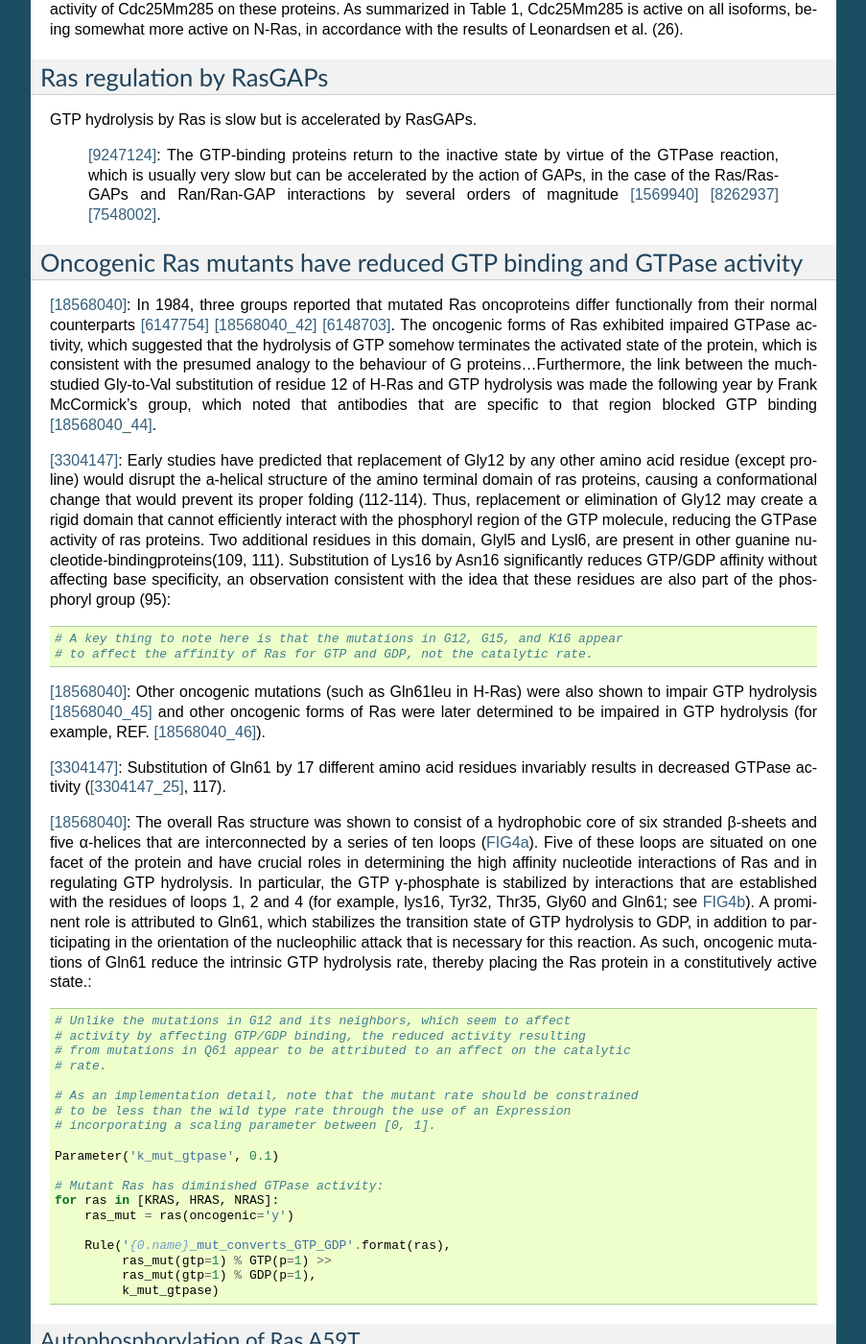
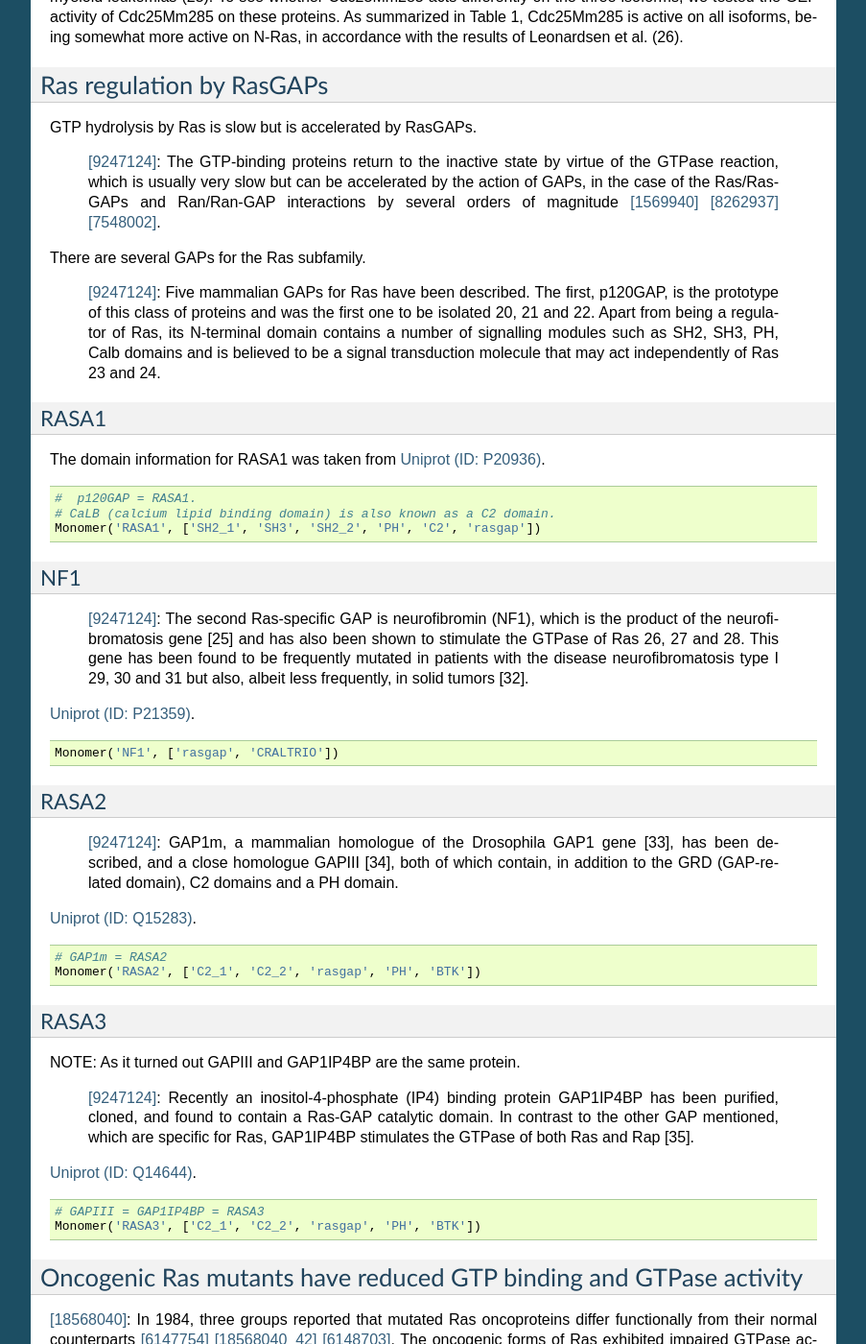
Before and after one commit to sorgerlab/rasmodel, a Sphinx documentation site: the page built from doc/ras_regulation.rst, in a window 1280 px wide and 1400 px high, scrolled down 4929 px. Shown: the whole window at 96% size, without its empty margins (198-1101 px from the left). Built offline with Sphinx 7.4.7, drawn with Linux system fonts in a browser that asks for light colours; some of the changed text lies outside the part shown.

Commit message:
Enumeration of several RasGAPs

```diff
--- a/doc/ras_regulation.rst
+++ b/doc/ras_regulation.rst
@@ -77,12 +77,13 @@ Ras converts GTP to GDP
 
 GTP hydrolysis by wild-type Ras is very slow in the absence of RasGAPs.
 
-[1569940]_: It has been reported that the in vitro GTPase activity of wild-type
-p21, which proceeds at a rate of 0.028 min^-1 at 37°C ([2502546]_), is
-accelerated 100- to 200-fold by GAP, as measured under nonsaturating
-conditions.
+    [1569940]_: It has been reported that the in vitro GTPase activity of wild-type
+    p21, which proceeds at a rate of 0.028 min^-1 at 37°C ([2502546]_), is
+    accelerated 100- to 200-fold by GAP, as measured under nonsaturating
+    conditions.
 
 ::
+
     # Convert 2.8e-2 min^-1 to units of s^-1
     wt_ras_hydrolysis_rate = 2.8e-2 * 60
 
@@ -321,7 +322,76 @@ GTP hydrolysis by Ras is slow but is accelerated by RasGAPs.
     action of GAPs, in the case of the Ras/Ras-GAPs and Ran/Ran-GAP interactions by
     several orders of magnitude [1569940]_ [8262937]_ [7548002]_.
 
+There are several GAPs for the Ras subfamily.
 
+    [9247124]_: Five mammalian GAPs for Ras have been described. The first,
+    p120GAP, is the prototype of this class of proteins and was the first one
+    to be isolated 20, 21 and 22. Apart from being a regulator of Ras, its
+    N-terminal domain contains a number of signalling modules such as SH2, SH3,
+    PH, Calb domains and is believed to be a signal transduction molecule that
+    may act independently of Ras 23 and 24.
+
+RASA1
+~~~~~
+
+The domain information for RASA1 was taken from `Uniprot (ID: P20936)
+<http://www.uniprot.org/uniprot/P20936>`_.
+
+::
+
+    #  p120GAP = RASA1.
+    # CaLB (calcium lipid binding domain) is also known as a C2 domain.
+    Monomer('RASA1', ['SH2_1', 'SH3', 'SH2_2', 'PH', 'C2', 'rasgap'])
+
+..
+
+NF1
+~~~
+
+    [9247124]_: The second Ras-specific GAP is neurofibromin (NF1), which is
+    the product of the neurofibromatosis gene [25] and has also been shown to
+    stimulate the GTPase of Ras 26, 27 and 28.  This gene has been found to be
+    frequently mutated in patients with the disease neurofibromatosis type I
+    29, 30 and 31 but also, albeit less frequently, in solid tumors [32].
+
+`Uniprot (ID: P21359) <http://www.uniprot.org/uniprot/P21359>`_.
+
+::
+
+    Monomer('NF1', ['rasgap', 'CRALTRIO'])
+
+RASA2
+~~~~~
+
+    [9247124]_: GAP1m, a mammalian homologue of the Drosophila GAP1 gene [33],
+    has been described, and a close homologue GAPIII [34], both of which
+    contain, in addition to the GRD (GAP-related domain), C2 domains and a PH
+    domain.
+
+`Uniprot (ID: Q15283) <http://www.uniprot.org/uniprot/Q15283>`_.
+
+::
+
+    # GAP1m = RASA2
+    Monomer('RASA2', ['C2_1', 'C2_2', 'rasgap', 'PH', 'BTK'])
+
+RASA3
+~~~~~
+
+
+NOTE: As it turned out GAPIII and GAP1IP4BP are the same protein.
+
+    [9247124]_: Recently an inositol-4-phosphate (IP4) binding protein GAP1IP4BP
+    has been purified, cloned, and found to contain a Ras-GAP catalytic domain.
+    In contrast to the other GAP mentioned, which are specific for Ras,
+    GAP1IP4BP stimulates the GTPase of both Ras and Rap [35].
+
+`Uniprot (ID: Q14644) <http://www.uniprot.org/uniprot/Q14644>`_.
+
+::
+
+    # GAPIII = GAP1IP4BP = RASA3
+    Monomer('RASA3', ['C2_1', 'C2_2', 'rasgap', 'PH', 'BTK'])
 
 Oncogenic Ras mutants have reduced GTP binding and GTPase activity
 -------------------------------------------------------------------
```
